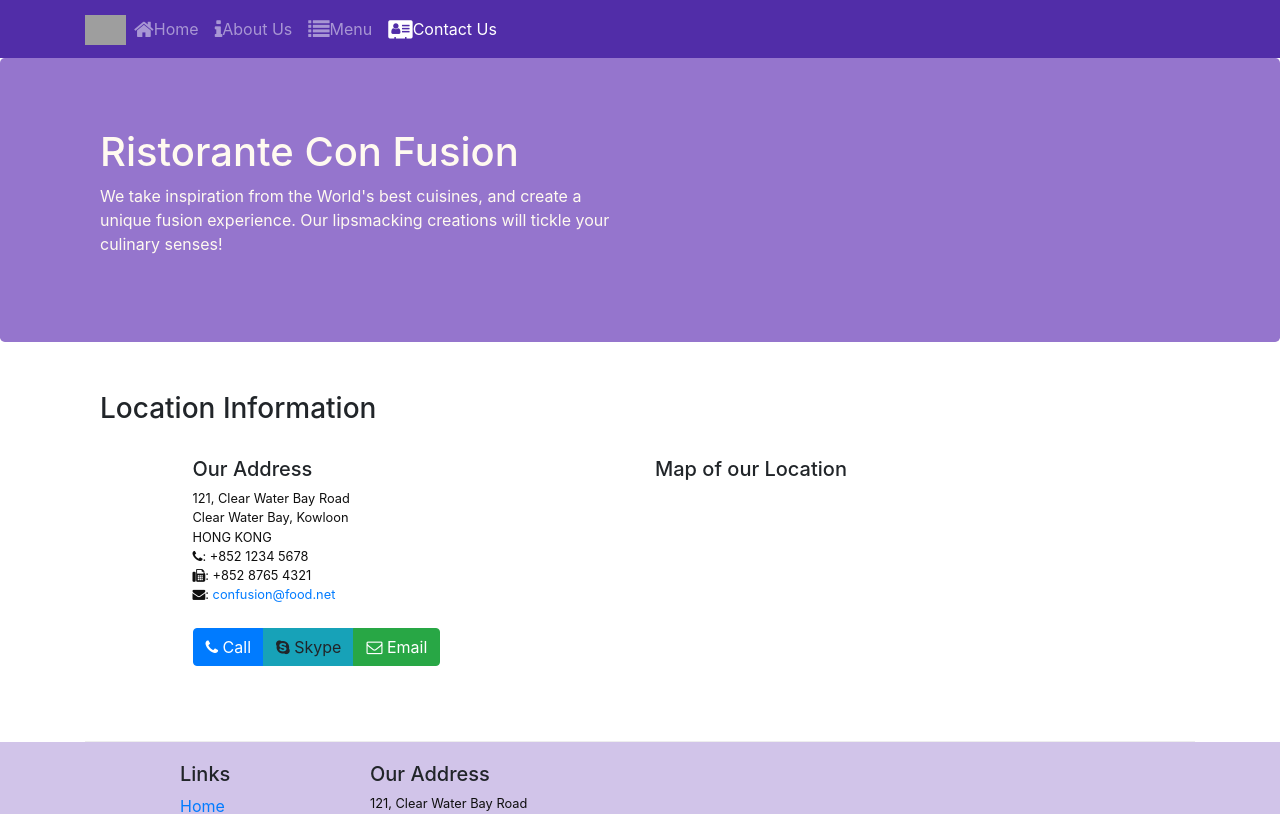
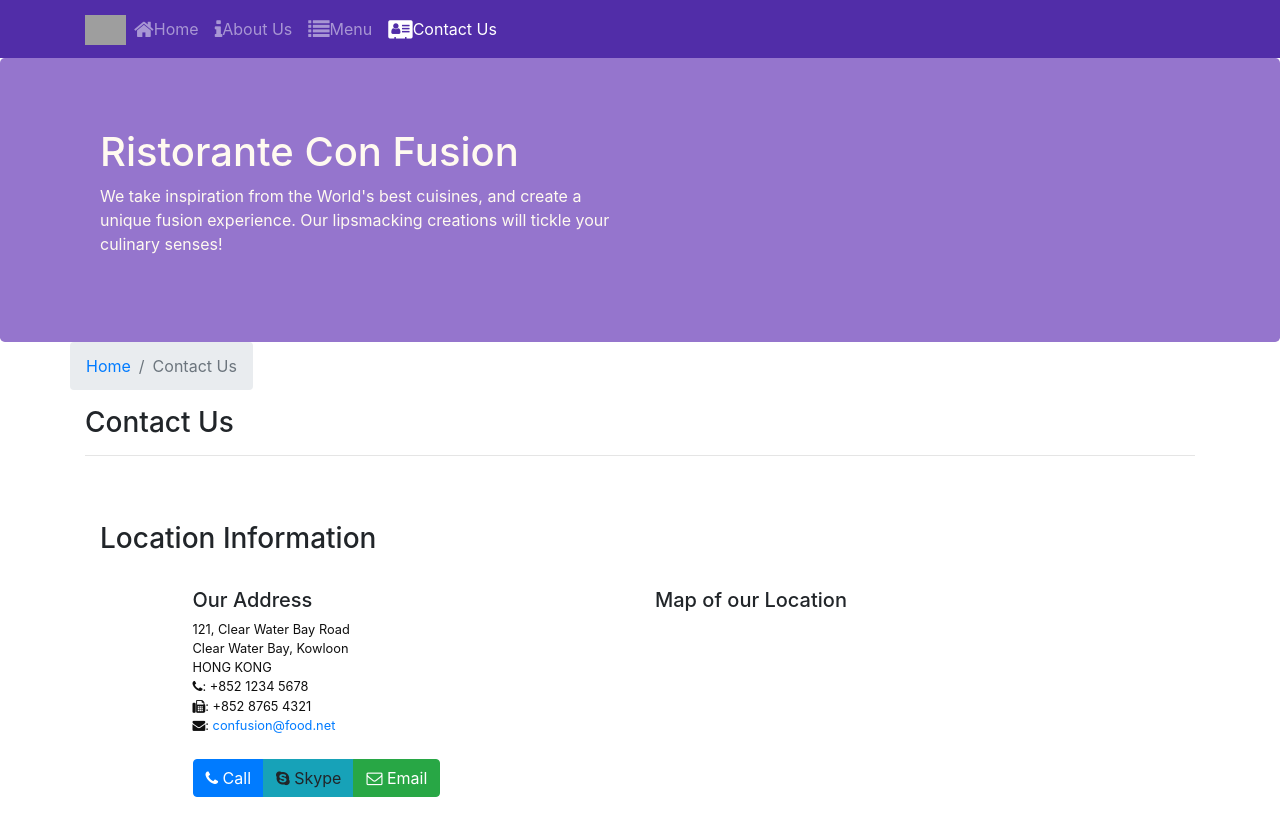
Before and after one commit to ubergaijin/coursera-fullstack-web-dev, a React (Create React App) app in the folder React/confusion/: page /contactus in a window 1280 px wide. Shown: the top 814 px of the page. Built offline with nearby package versions, Linux system fonts and the light colour scheme; grey boxes are pictures that could not be loaded.

Commit message:
single page app part 2

```diff
--- a/React/confusion/src/components/ContactComponent.js
+++ b/React/confusion/src/components/ContactComponent.js
@@ -1,8 +1,20 @@
 import React from 'react';
+import {Breadcrumb, BreadcrumbItem} from 'reactstrap';
+import {Link} from 'react-router-dom';
 
 function Contact(props) {
   return (
       <div className="container">
+        <div className="row">
+          <Breadcrumb>
+            <BreadcrumbItem><Link to="/home">Home</Link></BreadcrumbItem>
+            <BreadcrumbItem active>Contact Us</BreadcrumbItem>
+          </Breadcrumb>
+          <div className="col-12">
+            <h3>Contact Us</h3>
+            <hr/>
+          </div>
+        </div>
         <div className="row row-content">
           <div className="col-12">
             <h3>Location Information</h3>
--- a/React/confusion/src/components/DishdetailComponent.js
+++ b/React/confusion/src/components/DishdetailComponent.js
@@ -1,6 +1,7 @@
 import PropTypes from 'prop-types';
 import React from 'react';
-import {Card, CardImg, CardText, CardBody, CardTitle} from 'reactstrap';
+import {Card, CardImg, CardText, CardBody, CardTitle, Breadcrumb, BreadcrumbItem} from 'reactstrap';
+import {Link} from 'react-router-dom';
 
 const RenderDish = ({dish}) => (
     <div className="col-12 col-md-5 m-1">
@@ -43,8 +44,18 @@
     return (
         <div className="container">
           <div className="row">
+            <Breadcrumb>
+              <BreadcrumbItem><Link to="/menu">Menu</Link></BreadcrumbItem>
+              <BreadcrumbItem active>{props.dish.name}</BreadcrumbItem>
+            </Breadcrumb>
+            <div className="col-12">
+              <h3>{props.dish.name}</h3>
+              <hr/>
+            </div>
+          </div>
+          <div className="row">
             <RenderDish dish={props.dish}/>
-            <RenderComments comments={props.dish.comments}/>
+            <RenderComments comments={props.comments}/>
           </div>
         </div>
     );
@@ -64,5 +75,6 @@
 };
 
 DishDetail.propTypes = {
-  dish: PropTypes.object
+  comments: PropTypes.arrayOf(PropTypes.object).isRequired,
+  dish: PropTypes.object.isRequired
 };
--- a/React/confusion/src/components/MainComponent.js
+++ b/React/confusion/src/components/MainComponent.js
@@ -39,12 +39,22 @@
       );
     };
 
+    const DishWithId = ({match}) => {
+      const dishId = parseInt(match.params.dishId, 10);
+      return (
+          <DishDetail dish={this.state.dishes.filter(dish => dish.id === dishId)[0]}
+                      comments={this.state.comments.filter(comment => comment.dishId === dishId)}
+          />
+      );
+    };
+
     return (
         <div>
           <Header/>
           <Switch>
             <Route path="/home" component={HomePage}/>
             <Route exact path="/menu" component={() => <Menu dishes={this.state.dishes}/>}/>
+            <Route path="/menu/:dishId" component={DishWithId}/>
             <Route exact path="/contactus" component={Contact}/>
             <Redirect to="/home"/>
           </Switch>
--- a/React/confusion/src/components/MenuComponent.js
+++ b/React/confusion/src/components/MenuComponent.js
@@ -1,13 +1,16 @@
 import PropTypes from 'prop-types';
 import React from 'react';
-import {Card, CardImg, CardImgOverlay, CardTitle} from 'reactstrap';
+import {Card, CardImg, CardImgOverlay, CardTitle, Breadcrumb, BreadcrumbItem} from 'reactstrap';
+import {Link} from 'react-router-dom';
 
 const RenderMenuItem = ({dish, onClick}) => (
     <Card>
-      <CardImg width="100%" src={dish.image} alt={dish.name}/>
-      <CardImgOverlay>
-        <CardTitle>{dish.name}</CardTitle>
-      </CardImgOverlay>
+      <Link to={`/menu/${dish.id}`}>
+        <CardImg width="100%" src={dish.image} alt={dish.name}/>
+        <CardImgOverlay>
+          <CardTitle>{dish.name}</CardTitle>
+        </CardImgOverlay>
+      </Link>
     </Card>
 );
 
@@ -15,13 +18,23 @@
     const menu = props.dishes.map((dish) => {
       return (
           <div key={dish.id} className="col-12 col-md-5 m-1">
-            <RenderMenuItem dish={dish} onClick={props.onClick}/>
+            <RenderMenuItem dish={dish}/>
           </div>
       );
     });
 
     return (
         <div className="container">
+          <div className="row">
+            <Breadcrumb>
+              <BreadcrumbItem><Link to="/home">Home</Link></BreadcrumbItem>
+              <BreadcrumbItem active>Menu</BreadcrumbItem>
+            </Breadcrumb>
+            <div className="col-12">
+              <h3>Menu</h3>
+              <hr/>
+            </div>
+          </div>
           <div className="row">
             {menu}
           </div>
```
